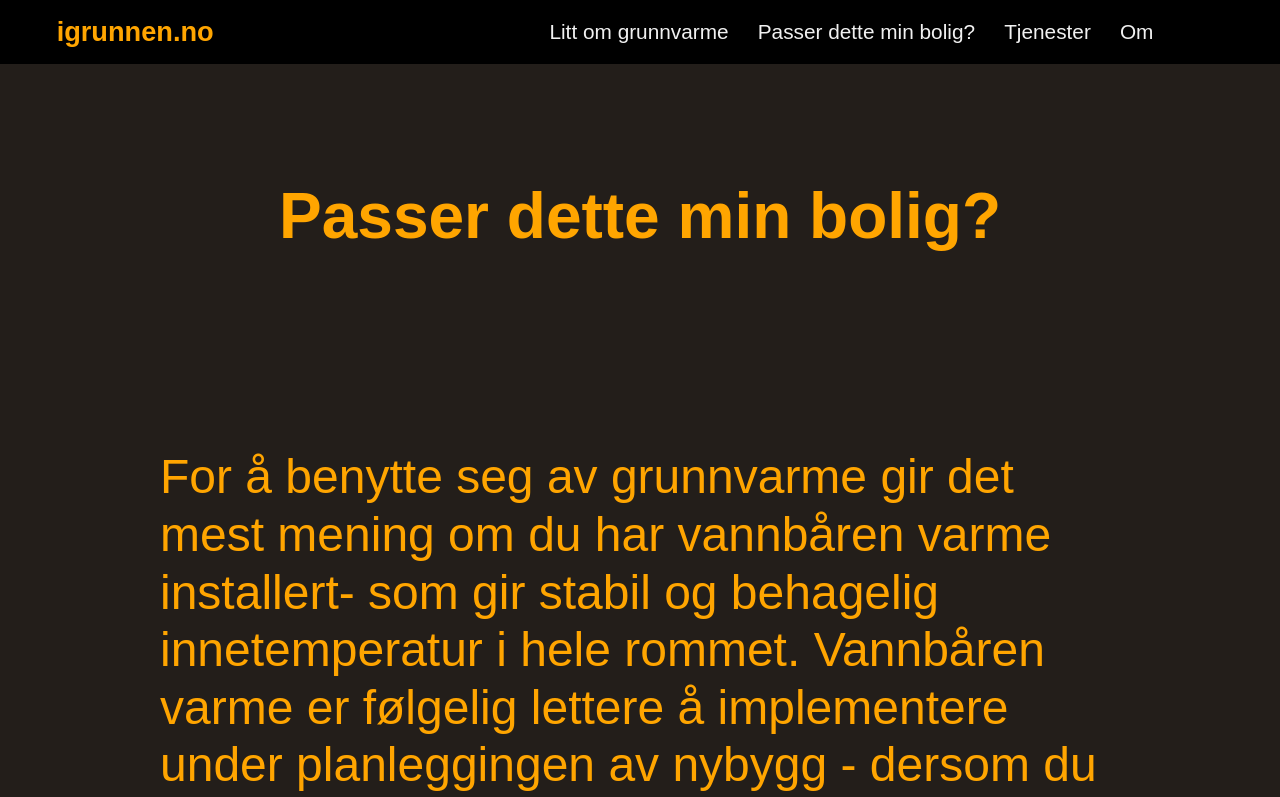
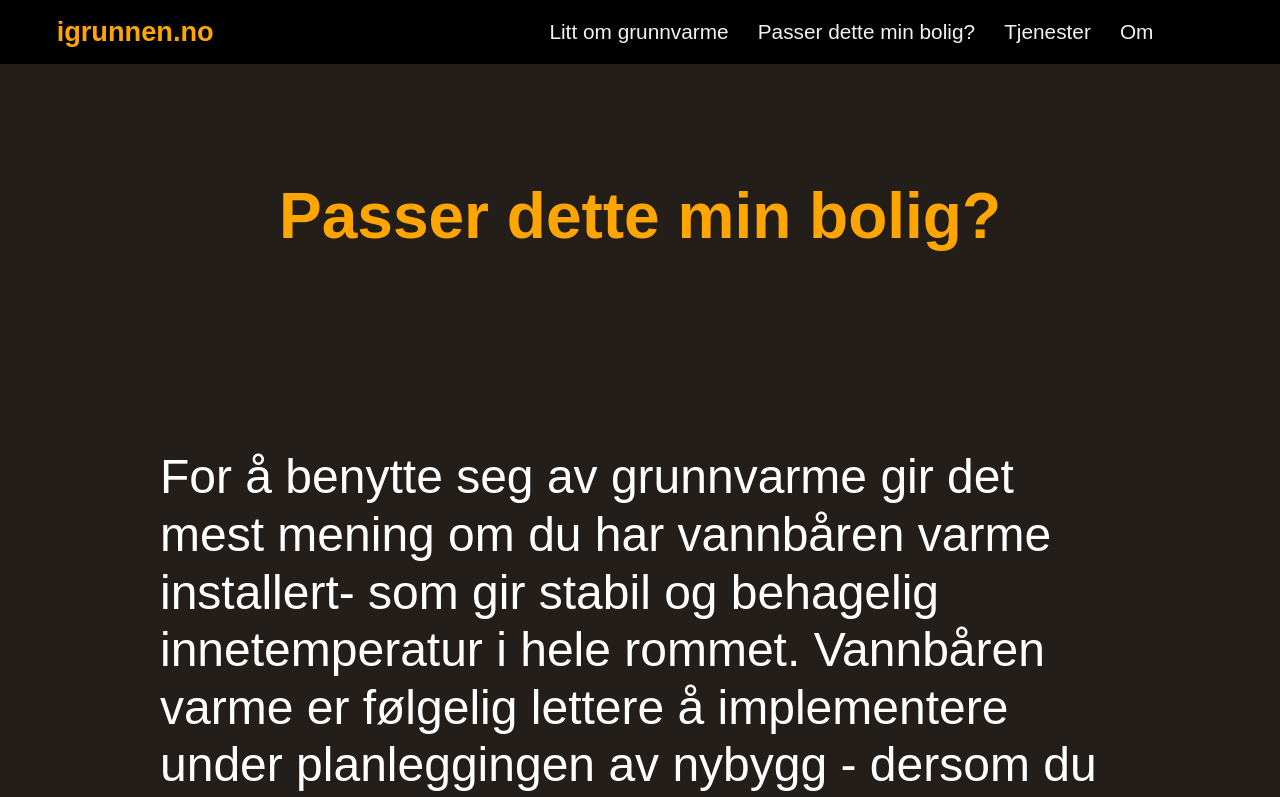
Before and after one commit to joar1/igrunn, a React (Create React App) app: page /tilgjenglig in a window 1280 px wide. Shown: the top 797 px of the page. Built offline with nearby package versions, Linux system fonts and the light colour scheme.

Commit message:
color avail

```diff
--- a/src/pages/Availability.jsx
+++ b/src/pages/Availability.jsx
@@ -10,7 +10,7 @@ function Availability() {
 			<AvailabilityContainer>
 				<Navbar />
 				<HeaderH1>Passer dette min bolig?</HeaderH1>
-				<StyledParagraph>
+				<StyledParagraphWhite>
 					For å benytte seg av grunnvarme gir det mest mening om du har
 					vannbåren varme installert- som gir stabil og behagelig innetemperatur
 					i hele rommet. Vannbåren varme er følgelig lettere å implementere
@@ -21,12 +21,12 @@ function Availability() {
 					prosessen. Se her hvordan det kan gjøres, enten ved utskiftning av
 					gulv, eller ved å installere fra undersiden om du kommer til fra for
 					eksempel kjeller.
-				</StyledParagraph>
+				</StyledParagraphWhite>
 				<ImageContainer>
 					<img src={Bilde6} alt='#' />
 					<img src={Bilde7} alt='#' />
 				</ImageContainer>
-				<StyledParagraph>
+				<StyledParagraphOrange>
 					Mange velger også å installere en viftekonvektor. Disse kommer nå i
 					slanke og elegante varianter, og fungerer som en tilsvarende innedel
 					til en luft-luft varmepumpe, med både varme- og kjølefunksjon. En
@@ -36,7 +36,7 @@ function Availability() {
 					Den samme varmepumpa leverer også tappevann, slik at din gamle elkjel
 					kan fases ut. Varmtvannet du bruker til dusj og oppvask er altså
 					oppvarmet med den samme kostnadsbesparende teknologien.
-				</StyledParagraph>
+				</StyledParagraphOrange>
 				<Footer />
 			</AvailabilityContainer>
 		</>
@@ -59,7 +59,16 @@ const HeaderH1 = styled.h1`
 	color: orange;
 `;
 
-const StyledParagraph = styled.p`
+const StyledParagraphWhite = styled.p`
+	text-align: left;
+	margin: 1em auto 2em auto;
+	font-size: 3em;
+	line-height: 1.2;
+	padding: 2em;
+	width: 90%;
+	color: white;
+`;
+const StyledParagraphOrange = styled.p`
 	text-align: left;
 	margin: 1em auto 2em auto;
 	font-size: 3em;
```
Also changed, not shown: 7 other files (tests, documents, lock files or other folders).
